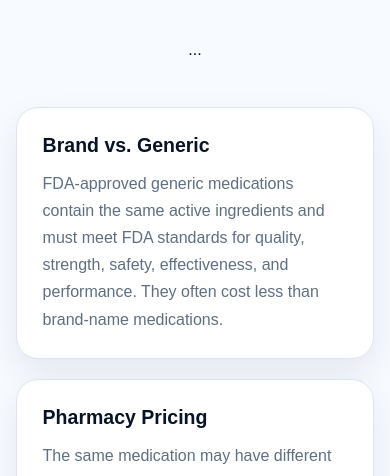
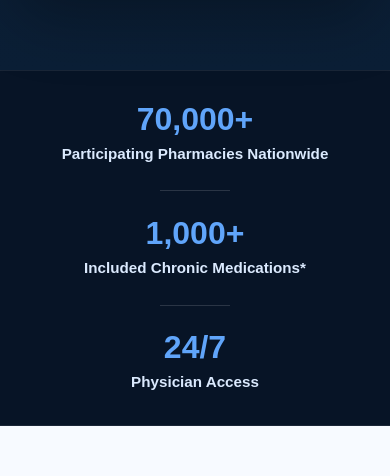
Before and after one commit to 12sphat-star/konnectmd-access, a React (Vite) app: page /resource-center/prescription-savings in a window 390 px wide. Shown: the part 1373-1849 px from the top of the page. Built offline with nearby package versions, Linux system fonts and the light colour scheme.

Commit message:
LKG: Complete resource center updates and add Member Experience foundation

```diff
--- a/src/App.jsx
+++ b/src/App.jsx
@@ -12,6 +12,9 @@ import CalendarPage from "./pages/CalendarPage";
 import LandingPage from "./pages/LandingPage";
 import JoinPage from "./pages/JoinPage";
 import MembershipFinder from "./components/home/MembershipFinder";
+
+import MemberExperiencePage from "./pages/MemberExperiencePage";
+
 
 import NorfolkPage from "./pages/NorfolkPage";
 import VirginiaBeachPage from "./pages/VirginiaBeachPage";
@@ -114,8 +117,9 @@ export default function App() {
 <Route path="/suffolk-telehealth" element={<SuffolkTelehealthPage />} />
 <Route path="/insights" element={<InsightsPage />} />
 <Route path="/insights/why-telehealth-is-growing-hampton-roads"element={<TelehealthGrowingArticlePage />}
+/>
+<Route path="/member-experience" element={<MemberExperiencePage />} />
 
-/>
 
 <Route
   path="/insights/telehealth-for-veterans-hampton-roads"
--- /dev/null
+++ b/src/Styles/MemberExperiencePage.css
@@ -0,0 +1,3 @@
+.member-experience-page{
+    background:#ffffff;
+}
--- a/src/Styles/PrescriptionSavingsResourceCenter.css
+++ b/src/Styles/PrescriptionSavingsResourceCenter.css
@@ -577,3 +577,71 @@
     padding: 1.4rem;
   }
 }
+
+/* =========================================================
+   PRESCRIPTION SAVINGS TRUST STRIP
+========================================================= */
+
+.rx-trust-strip {
+  padding: 2.25rem 0;
+  border-top: 1px solid rgba(255, 255, 255, 0.08);
+  border-bottom: 1px solid rgba(255, 255, 255, 0.08);
+  background: #071426;
+}
+
+.rx-trust-items {
+  display: grid;
+  grid-template-columns: 1fr auto 1fr auto 1fr;
+  align-items: center;
+  gap: 2rem;
+}
+
+.rx-trust-item {
+  text-align: center;
+}
+
+.rx-trust-number {
+  margin-bottom: 0.5rem;
+  color: #60a5fa;
+  font-size: clamp(2rem, 4vw, 2.75rem);
+  font-weight: 900;
+  line-height: 1;
+}
+
+.rx-trust-text {
+  color: #dbeafe;
+  font-size: 0.95rem;
+  font-weight: 700;
+  line-height: 1.45;
+}
+
+.rx-trust-divider {
+  width: 1px;
+  height: 52px;
+  background: rgba(255, 255, 255, 0.14);
+}
+
+.rx-trust-item {
+  transition: transform 0.25s ease;
+}
+
+.rx-trust-item:hover {
+  transform: translateY(-4px);
+}
+
+@media (max-width: 768px) {
+  .rx-trust-strip {
+    padding: 2rem 0;
+  }
+
+  .rx-trust-items {
+    grid-template-columns: 1fr;
+    gap: 1.6rem;
+  }
+
+  .rx-trust-divider {
+    width: 70px;
+    height: 1px;
+    margin: 0 auto;
+  }
+}
--- /dev/null
+++ b/src/pages/MemberExperiencePage.jsx
@@ -0,0 +1,52 @@
+import "./../Styles/MemberExperiencePage.css";
+import SEO from "../components/SEO";
+
+export default function MemberExperiencePage() {
+  return (
+    <>
+      <SEO
+        title="Member Experience | KonnectMD Access"
+        description="See how KonnectMD members access their healthcare benefits through the secure member portal."
+      />
+
+      <main className="member-experience-page">
+
+        <section className="member-hero">
+          <div className="container">
+
+            <div className="member-hero-content">
+
+              <div className="member-copy">
+
+                <span className="member-eyebrow">
+                  MEMBER EXPERIENCE
+                </span>
+
+                <h1>
+                  See What Happens After You Become a Member
+                </h1>
+
+                <p>
+                  Explore the secure KonnectMD Member Portal and discover how
+                  members access physicians, prescription savings, behavioral
+                  health, family management, and more—all from one convenient
+                  dashboard.
+                </p>
+
+              </div>
+
+              <div className="member-image">
+
+                {/* Demo Portal Screenshot Goes Here */}
+
+              </div>
+
+            </div>
+
+          </div>
+        </section>
+
+      </main>
+    </>
+  );
+}
--- a/src/pages/PrescriptionSavingsResourceCenter.jsx
+++ b/src/pages/PrescriptionSavingsResourceCenter.jsx
@@ -175,9 +175,9 @@ const konnectmdBenefits = [
       "Qualifying KonnectMD memberships include eligible acute medications according to the current formulary, dosage, and quantity requirements.",
   },
   {
-    title: "1,000+ Chronic Medications",
+  title: "1,000+ Chronic Medications at No Additional Medication Cost",
   text:
-      "Qualifying higher-tier memberships may include more than 1,000 commonly prescribed chronic medications at no additional medication cost.",
+    "Qualifying Platinum and Titanium memberships may provide access to more than 1,000 commonly prescribed chronic medications at no additional medication cost, subject to the current formulary, dosage, quantity, availability, and program terms.",
 },
   {
     title: "Additional Prescription Discounts",
@@ -335,10 +335,11 @@ export default function PrescriptionSavingsResourceCenter() {
                 </h1>
 
               <p className="rx-hero-lead">
-                  Learn why medication prices differ, how prescription savings
-                  programs work, when generic medications may be appropriate,
-                  and how qualifying KonnectMD benefits may help reduce
-                  household prescription costs.
+  Learn how qualifying KonnectMD memberships may provide eligible
+  acute medications, prescription discounts, access to more than
+  70,000 participating pharmacies, and more than 1,000 commonly
+  prescribed chronic medications at no additional medication cost
+  through qualifying higher-tier memberships.
 </p>
 
                 <div className="rx-hero-actions">
@@ -369,6 +370,40 @@ export default function PrescriptionSavingsResourceCenter() {
   <span>Participating retail pharmacies nationwide</span>
 </div>
               </div>
+            </div>
+          </div>
+        </section>
+
+
+<section className="rx-trust-strip">
+  <div className="container">
+    <div className="rx-trust-items">
+
+      <div className="rx-trust-item">
+        <div className="rx-trust-number">70,000+</div>
+        <div className="rx-trust-text">
+          Participating Pharmacies Nationwide
+        </div>
+      </div>
+
+      <div className="rx-trust-divider"></div>
+
+      <div className="rx-trust-item">
+        <div className="rx-trust-number">1,000+</div>
+        <div className="rx-trust-text">
+          Included Chronic Medications*
+        </div>
+      </div>
+
+      <div className="rx-trust-divider"></div>
+
+      <div className="rx-trust-item">
+        <div className="rx-trust-number">24/7</div>
+        <div className="rx-trust-text">
+          Physician Access
+        </div>
+      </div>
+
     </div>
   </div>
 </section>
@@ -563,17 +598,17 @@ export default function PrescriptionSavingsResourceCenter() {
               <h2>Multiple Ways to Reduce Prescription Costs</h2>
 
      <p>
-  Every KonnectMD membership includes 24/7 access to licensed physicians for
-  appropriate non-emergency healthcare concerns. Depending on the membership
-  selected, members may also receive prescription savings resources, included
-  acute medications, qualifying chronic medication benefits, retail pharmacy
-  access, home-delivery options, behavioral health resources, specialist
-  access, wellness benefits, and additional healthcare support designed to
-  improve access while helping reduce out-of-pocket healthcare costs.
+  Every KonnectMD membership includes 24/7 access to licensed
+  physicians for appropriate non-emergency healthcare concerns.
+  Depending on the membership selected, members may also receive
+  eligible acute medications, prescription discounts, qualifying
+  chronic medication benefits, retail pharmacy access, home-delivery
+  options, and secure online access to review applicable prescription
+  resources. Benefits expand as membership levels increase.
 </p>
             </div>
 
-            <div className="rx-benefit-grid">
+            <div className="rx-highlight-grid">
               {konnectmdBenefits.map((benefit) => (
                 <article className="rx-benefit-card" key={benefit.title}>
                   <span aria-hidden="true">✓</span>
@@ -597,7 +632,7 @@ export default function PrescriptionSavingsResourceCenter() {
               </div>
 
            <Link to="/plans" className="btn btn-primary">
-                Compare Membership Benefits
+  Find the Right Membership for Your Prescription Needs
 </Link>
             </div>
           </div>
```
Lines whose indentation alone changed are shown as unchanged.
